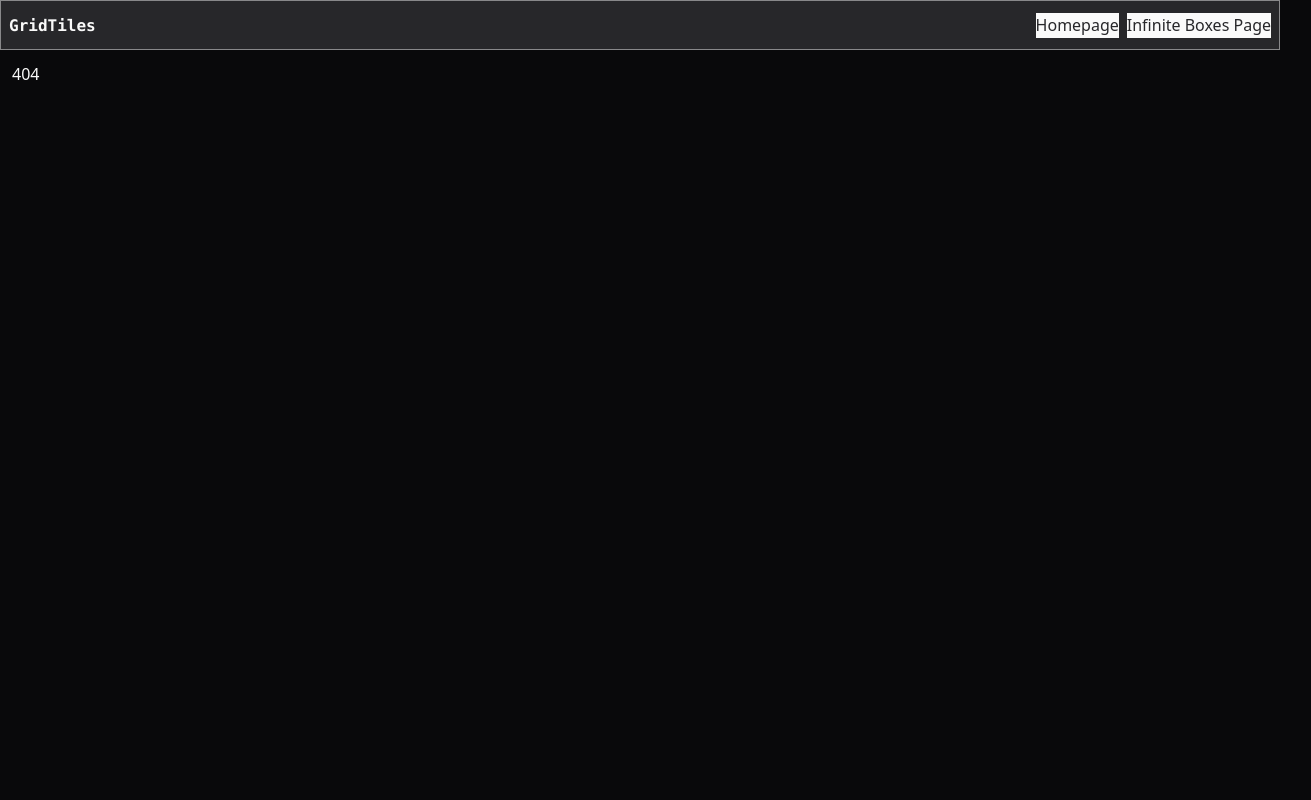
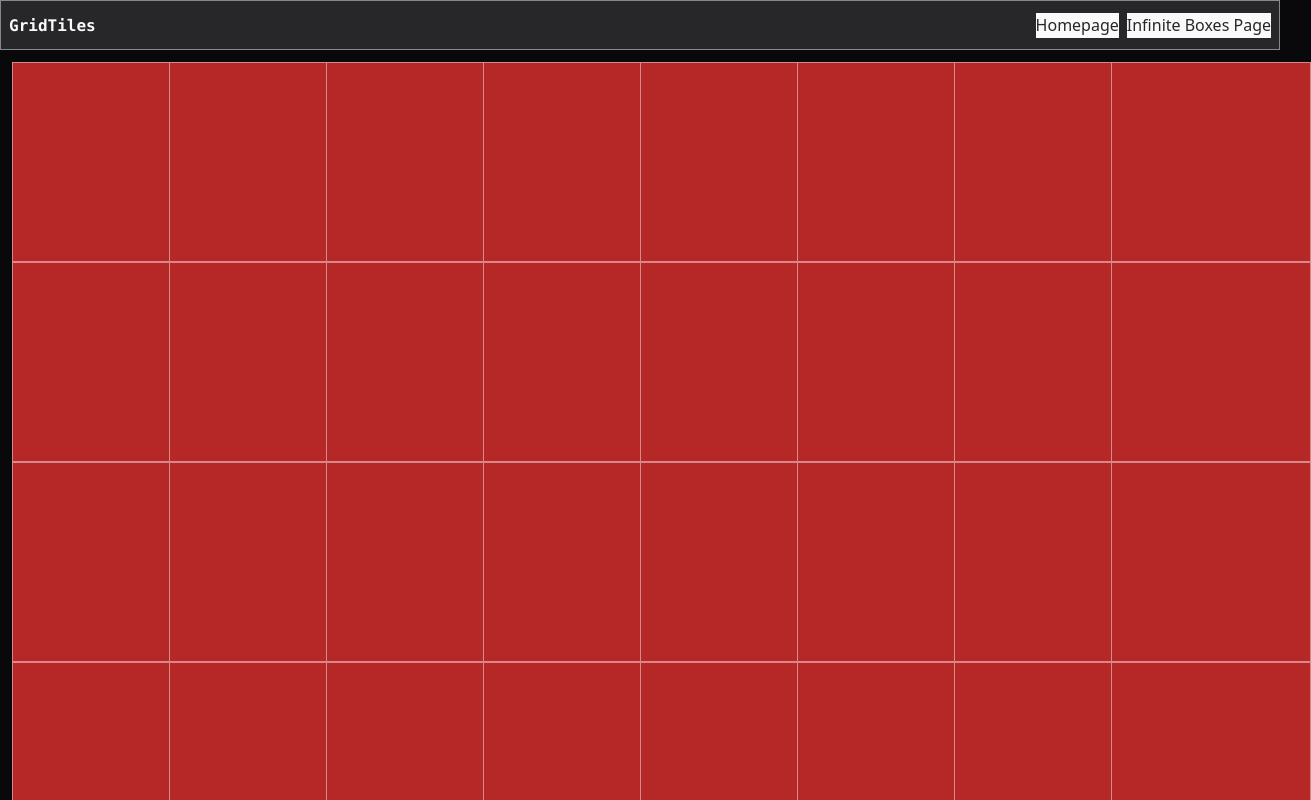
Before and after one commit to yehorscode/GridTiles, a React (Vite) app: page /infinit in a window 1280 px wide. Before the commit this address had no page. Shown: the top 800 px of the page, 1311 px wide, since content can reach past the window. Built offline with nearby package versions, Linux system fonts and the light colour scheme.

Commit message:
Almost final

```diff
--- a/src/App.tsx
+++ b/src/App.tsx
@@ -3,6 +3,7 @@ import Home from "./pages/Home/Home";
 import Layout from "./pages/Layout/Layout";
 import { ThemeProvider } from "./components/theme-provider";
 import { Toaster } from "@/components/ui/sonner";
+import InfiniteBoxes from "./pages/InfiniteBoxes/InfiniteBoxes";
 
 function App() {
   return (
@@ -13,7 +14,7 @@ function App() {
           <Route path="/" element={<Layout />}>
             <Route index element={<Home />} />
             <Route path="*" element={<div>404</div>} />
-            <Route path="/about" element={<div>About Page</div>} />
+            <Route path="infinit" element={<InfiniteBoxes />} />
           </Route>
         </Routes>
       </BrowserRouter>
--- a/src/components/rotatingCube/rotatingCube.scss
+++ b/src/components/rotatingCube/rotatingCube.scss
@@ -38,22 +38,22 @@
   .face.front {
     transform: rotateY(0deg)
       translateZ(calc(var(--cube-depth, var(--cube-width, 200px)) / 2));
-    background-color: var(--cube-front, red);
+    background-color: var(--cube-front, rgb(182, 40, 40));
   }
   .face.back {
     transform: rotateY(180deg)
       translateZ(calc(var(--cube-depth, var(--cube-width, 200px)) / 2));
-    background-color: var(--cube-back, magenta);
+    background-color: var(--cube-back, rgb(151, 33, 206));
   }
   .face.right {
     transform: rotateY(90deg)
       translateZ(calc(var(--cube-depth, var(--cube-width, 200px)) / 2));
-    background-color: var(--cube-right, green);
+    background-color: var(--cube-right, rgb(33, 121, 33));
   }
   .face.left {
     transform: rotateY(-90deg)
       translateZ(calc(var(--cube-depth, var(--cube-width, 200px)) / 2));
-    background-color: var(--cube-left, purple);
+    background-color: var(--cube-left, rgb(202, 110, 23));
   }
   .face.top {
     transform: rotateX(90deg)
--- /dev/null
+++ b/src/pages/InfiniteBoxes/InfiniteBoxes.tsx
@@ -0,0 +1,13 @@
+import RotatingTile from "@/components/rotatingCube/rotatingTile";
+
+export default function InfiniteBoxes() {
+  return (
+    <div className="w-full justify-center items-center flex gap-1">
+      <div className="grid justify-center grid-cols-8">
+        {Array.from({ length: 64 }).map((_, index) => (
+          <RotatingTile key={index} />
+        ))}
+      </div>
+    </div>
+  );
+}
--- a/src/pages/Layout/Layout.tsx
+++ b/src/pages/Layout/Layout.tsx
@@ -1,4 +1,4 @@
-import { Outlet } from "react-router-dom";
+import { Navigate, Outlet } from "react-router-dom";
 import VerticalRotatingTile, {
   Front,
   Top,
@@ -41,14 +41,14 @@ export default function Layout() {
               <div className="!justify-start text-left flex-none">
                 <span className="font-mono font-bold">GridTiles</span>
               </div>
-              <span className="opacity-0 mx-auto  text-center">
+              <span className="opacity-0 mx-auto  text-center" >
                 Click me!!
               </span>
               <div className="!justify-end text-right flex-none gap-2 flex">
-                <button className="bg-accent-foreground text-accent">
+                <button className="bg-accent-foreground text-accent" onClick={() => window.location.href = "/"}>
                   Homepage
                 </button>
-                <button className="bg-accent-foreground text-accent">
+                <button className="bg-accent-foreground text-accent" onClick={() => window.location.href = "/infinit"}>
                   Infinite Boxes Page
                 </button>
               </div>
```
